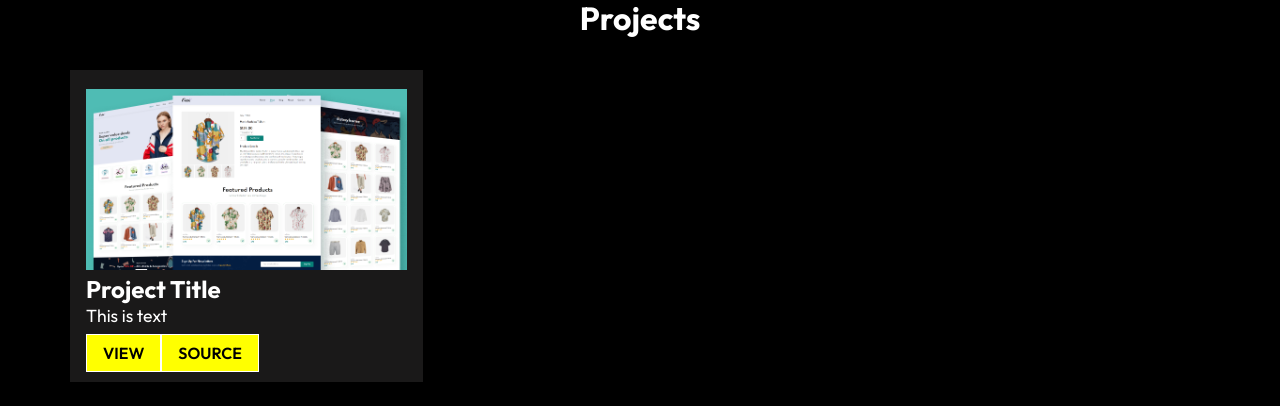
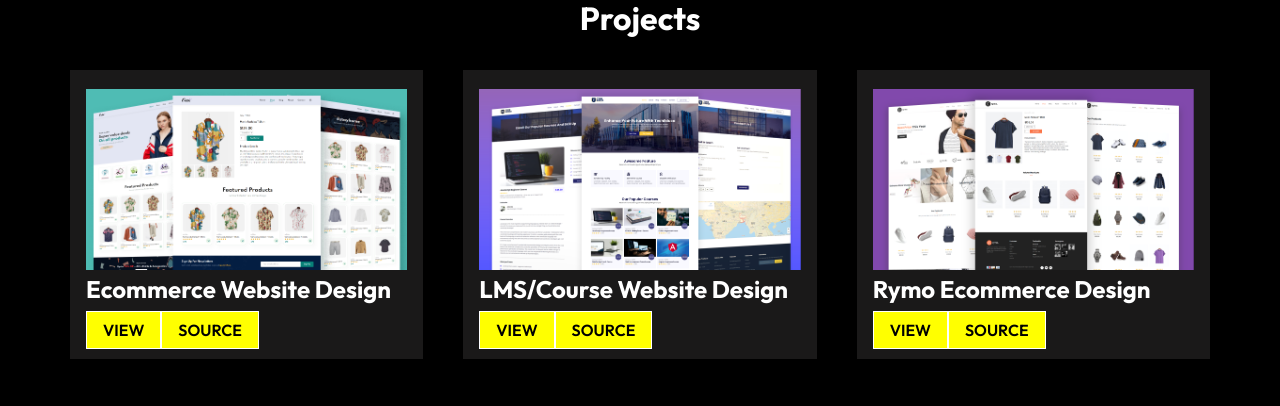
Before and after one commit to Lmarcdev/Old-Portfolio, a React (Create React App) app: page /project in a window 1280 px wide. Shown: the part 546-952 px from the top of the page. Built offline with nearby package versions, Linux system fonts and the light colour scheme.

Commit message:
added aboutcontent

```diff
--- a/src/App.js
+++ b/src/App.js
@@ -8,14 +8,14 @@ import { Route, Routes } from "react-router-dom"
 
 function App() {
   return (
-    <>
+
     <Routes>
       <Route path="/" element={<Home />} />
       <Route path="/project" element={<Project />} />
       <Route path="/about" element={<About />} />
       <Route path="/contact" element={<Contact />} />
     </Routes>
-    </>
+
   );
 }
 
--- a/src/components/Work.js
+++ b/src/components/Work.js
@@ -1,33 +1,29 @@
 import "./WorkCardStyles.css";
+import WorkCard from "./WorkCard";
+import WorkCardData from "./WorkCradData";
+
 import React from 'react';
-import pro1 from "../assets/project1.png";
-import { NavLink } from "react-router-dom";
+
+
 const Work = () => {
   return (
     <div className="work-container">
         <h1 className="project-heading">Projects</h1>
         <div className="project-container">
-            <div className="project-card">
-                <img src={pro1} alt="imagee" />
-                <h2 className="project-title">
-                    Project Title</h2>
-                <div className="pro-details">
-                    <p>This is text</p>
-                    <div className="pro-btns">
-                        <NavLink to="url.com"
-                        className="btn">
-                            View
-                        </NavLink>
-                        <NavLink to="url.com"
-                        className="btn">
-                            Source
-                        </NavLink>
-                    </div>
-                </div>
-            </div>
+          {WorkCardData.map((val, ind) =>{
+            return(
+                <WorkCard
+                key={ind}
+                imgsrc={val.imgsrc}
+                title={val.title}
+                text={val.text}
+                view={val.view}
+                />
+            );
+          })}
         </div>
     </div>
-  )
-}
+  );
+};
 
 export default Work
--- a/src/components/WorkCard.js
+++ b/src/components/WorkCard.js
@@ -1,21 +1,15 @@
 import "./WorkCardStyles.css";
 import React from 'react';
-import pro1 from "../assets/project1.png";
 import { NavLink } from "react-router-dom";
-const WorkCard = () => {
+const WorkCard = (props) => {
   return (
-    <div className="work-container">
-        <h1 className="project-heading">Projects</h1>
-        <div className="project-container">
     <div className="project-card">
-                <img src={pro1} alt="imagee" />
-                <h2 className="project-title">
-                    Project Title</h2>
+        <img src={props.imgsrc} alt="imagee" />
+         <h2 className="project-title">{props.title}</h2>
             <div className="pro-details">
-                    <p>This is text</p>
+                <p>{props.text}</p>
                 <div className="pro-btns">
-                        <NavLink to="url.com"
-                        className="btn">
+                    <NavLink to="{props.view}"    className="btn">
                         View
                     </NavLink>
                     <NavLink to="url.com"
@@ -25,9 +19,7 @@ const WorkCard = () => {
                 </div>
         </div>
    </div>
-        </div>
-    </div>
-  )
-}
+  );
+};
 
 export default WorkCard
--- a/src/components/WorkCradData.js
+++ b/src/components/WorkCradData.js
@@ -0,0 +1,24 @@
+import pro1 from "../assets/project1.png"
+import pro2 from "../assets/project2.png"
+import pro3 from "../assets/project3.png"
+const ProjectCardData = [
+    {
+       imgsrc: pro1,
+       title: "Ecommerce Website Design",
+       Text: "Thriving FB community and top-renked podcast this is a very long text asdsasddasdasdsa",
+       view: "https://www.youtube.com/watch?v=0h2b4ftbZcU&ab_channel=Tech2etc",
+    },
+    {
+        imgsrc: pro2,
+        title: "LMS/Course Website Design",
+        Text: "Podcast FB community and top-renked podcast this is a very long text asdsasddasdasdsa",
+        view: "https://www.youtube.com/watch?v=0h2b4ftbZcU&ab_channel=Tech2etc",
+     },
+     {
+        imgsrc: pro3,
+        title: "Rymo Ecommerce Design",
+        Text: "Top Ranked  FB community and top-renked podcast this is a very long text asdsasddasdasdsa",
+        view: "https://www.youtube.com/watch?v=0h2b4ftbZcU&ab_channel=Tech2etc",
+     },
+];
+export default ProjectCardData;
--- a/src/routes/Project.js
+++ b/src/routes/Project.js
@@ -3,14 +3,14 @@ import Navbar from "../components/Navbar";
 import Footer from "../components/Footer";
 import HeroImg2 from '../components/HeroImg2';
 import PricingCard from '../components/PricingCard';
-import WorkCard from '../components/WorkCard';
+import Work from '../components/Work';
 const Project = () => {
   return (
   <div>
     <Navbar />
     <HeroImg2 heading="PROJECTS." text="some of
     my most recent works" />
-    <WorkCard/>
+    <Work/>
     <PricingCard/>
     <Footer />
   </div>
```
Also changed, not shown: src/components/AboutContent.js (added, +10 -0 lines), src/components/AboutContentStyles.css (added). Lines whose indentation alone changed are shown as unchanged.
